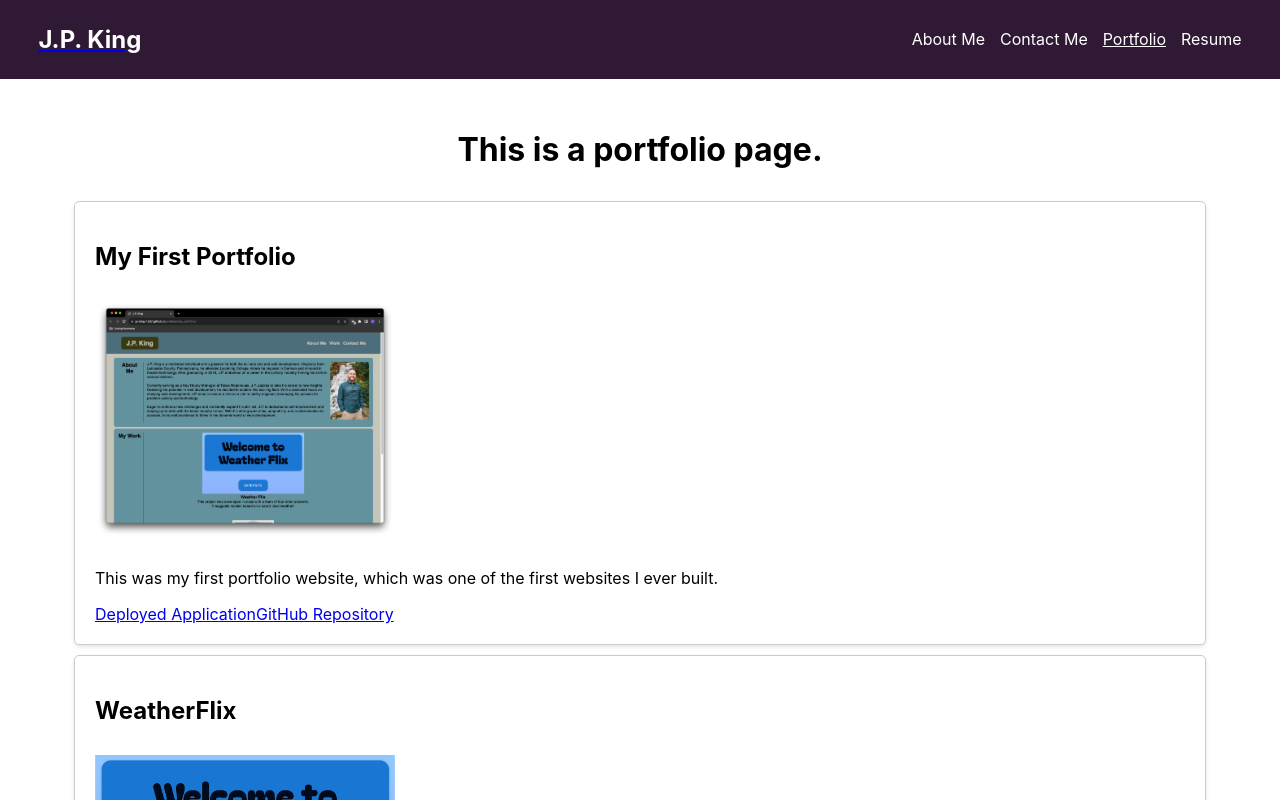
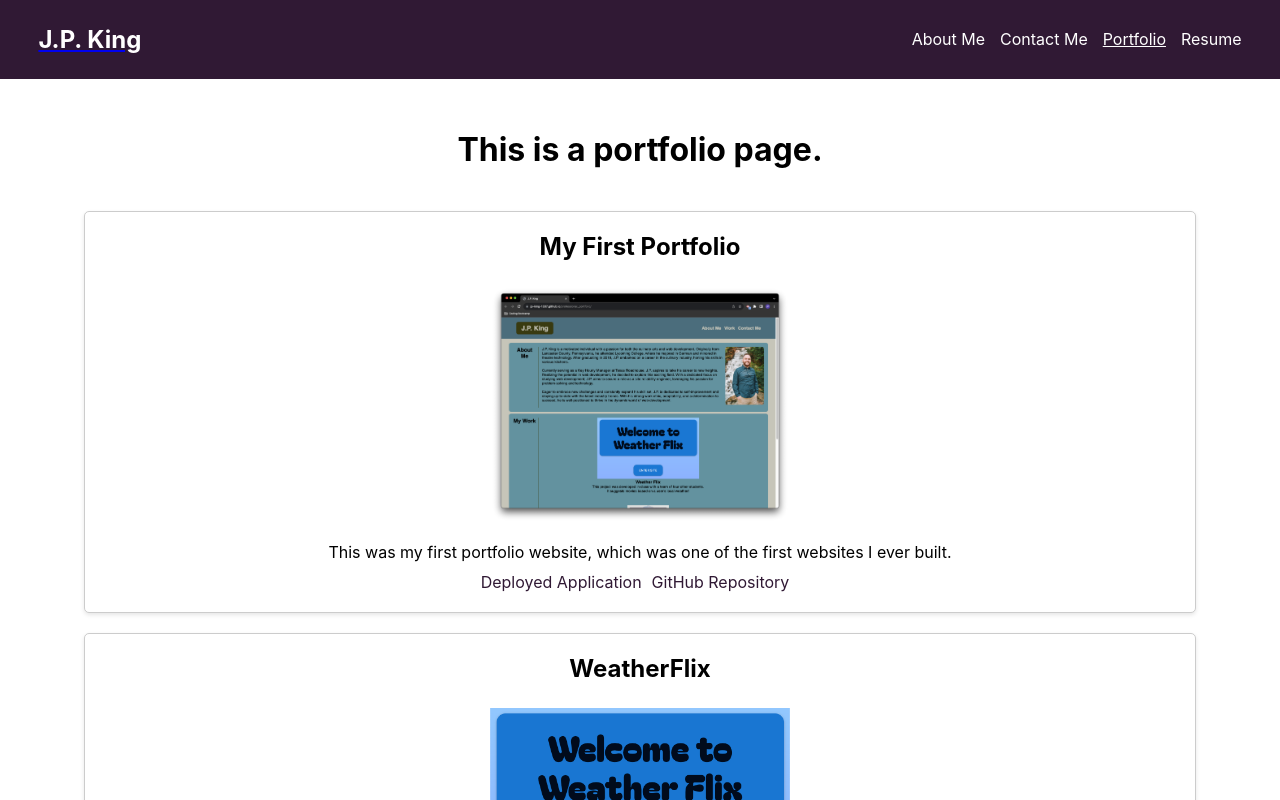
Before and after one commit to jp-king-1337/react_portfolio, a React (Create React App) app: page /portfolio in a window 1280 px wide. Shown: the top 800 px of the page. Built offline with nearby package versions, Linux system fonts and the light colour scheme.

Commit message:
That looks pretty good. Few issues to sort out

```diff
--- a/src/index.css
+++ b/src/index.css
@@ -212,11 +212,32 @@ button[type="submit"]:hover {
     border-radius: 5px;
     box-shadow: 0 2px 4px #0000001a;
     padding: 20px;
-    margin: 10px;
+    margin: 20px;
+    text-align: center;
+}
+
+.project-title {
+    margin-top: 0;
 }
 
 .project-image {
     max-width: 300px;
     height: auto;
+    margin: 5px 0;
+}
+
+.project-description {
     margin: 10px 0;
 }
+
+.project-links a {
+    display: inline-block;
+    /* justify-content: space-between; */
+    margin-right: 10px;
+    color: #301934;
+    text-decoration: none;
+}
+
+.project-links a:hover {
+    text-decoration: underline;
+}
```
